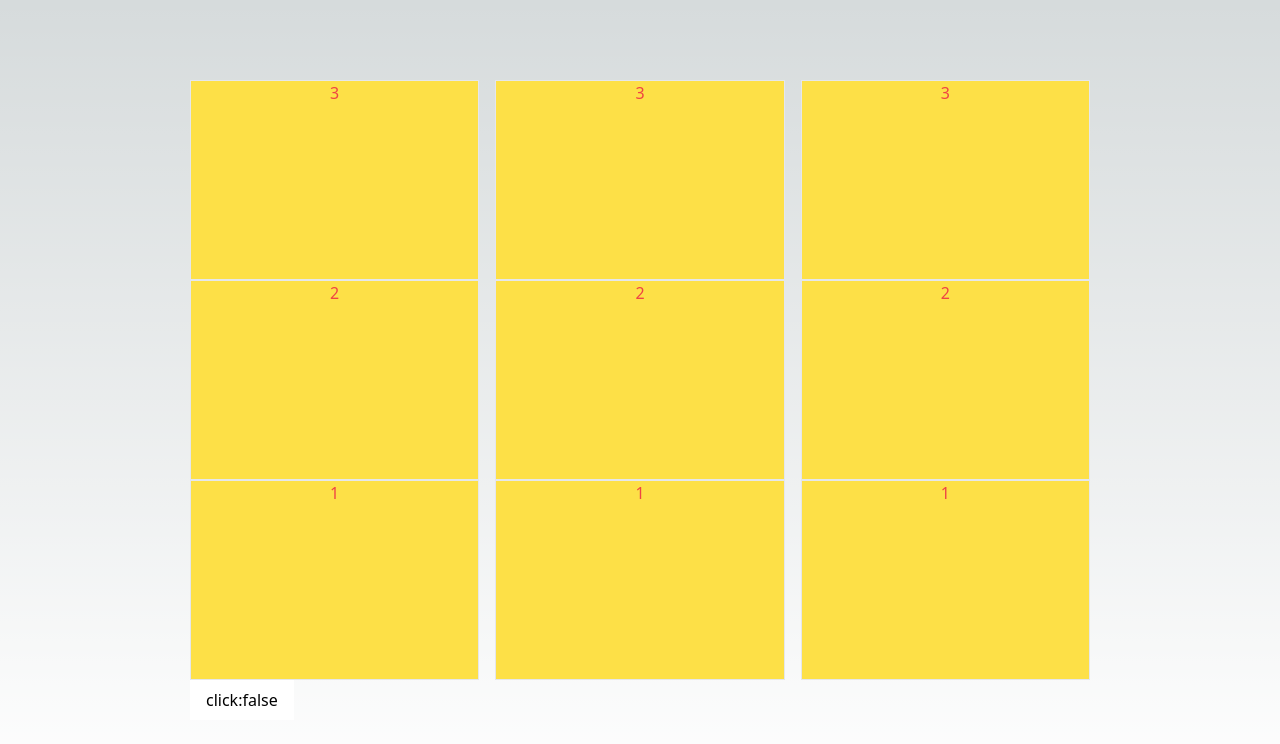
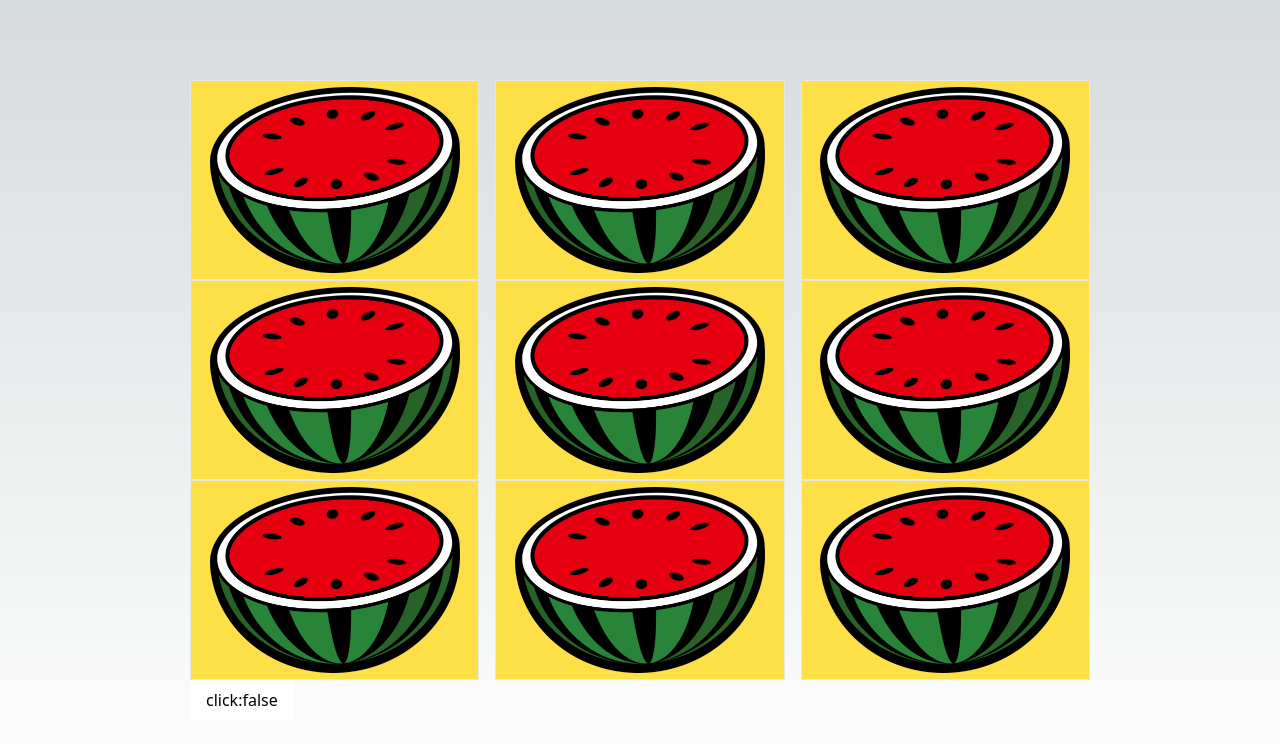
Before and after one commit to rtkjm22/mySlotApp, a Next.js app: page / in a window 1280 px wide. Shown: the top 744 px of the page. Built offline with nearby package versions, Linux system fonts and the light colour scheme.

Commit message:
ADD:スロット目画像をリールに落とし込む

```diff
--- a/src/components/Molecules/Reel.tsx
+++ b/src/components/Molecules/Reel.tsx
@@ -1,3 +1,4 @@
+import Image from 'next/image'
 import { Reel } from './Reel.alias'
 
 const Reel = ({ position, active, reelArr, resultArr }: Reel) => {
@@ -9,29 +10,35 @@ const Reel = ({ position, active, reelArr, resultArr }: Reel) => {
           active ? 'visible opacity-100' : `opacity-0 h-0`
         }`}
       >
-        <ul className={`text-blue-500 animate-slide-bottom-${position}`}>
+        <ul className={`animate-slide-bottom-${position}`}>
           {reelArr.map((item, index) => (
             <li
               key={`${item}-${index}`}
-              className={`w-full h-[200px] text-center border ${
-                index % 2 === 0 ? 'bg-blue-50' : ''
-              }`}
+              className={`w-full h-[200px] text-center border flex justify-center items-center`}
             >
-              {item}
+              <Image
+                src={`/img/reel_${item}.png`}
+                alt="リールの出目"
+                width={250}
+                height={250}
+                className={`object-contain`}
+              />
             </li>
           ))}
         </ul>
-        <ul
-          className={`text-red-500 opacity-0 animate-slide-bottom-${position}`}
-        >
+        <ul className={`opacity-0 animate-slide-bottom-${position}`}>
           {reelArr.map((item, index) => (
             <li
               key={`${item}2-${index}`}
-              className={`w-full h-[200px] text-center border ${
-                index % 2 === 0 ? 'bg-red-50' : ''
-              }`}
+              className={`w-full h-[200px] text-center border flex justify-center items-center`}
             >
-              {item}
+              <Image
+                src={`/img/reel_${item}.png`}
+                alt="リールの出目"
+                width={250}
+                height={250}
+                className={`object-contain`}
+              />
             </li>
           ))}
         </ul>
@@ -43,19 +50,19 @@ const Reel = ({ position, active, reelArr, resultArr }: Reel) => {
           active ? 'invisible' : 'visible'
         }`}
       >
-        <ul
-          className={`text-red-500 ${
-            active ? '' : 'animate-slide-bottom-delay'
-          }`}
-        >
+        <ul className={`${active ? '' : 'animate-slide-bottom-delay'}`}>
           {resultArr.map((item, index) => (
             <li
               key={`${item}2-${index}`}
-              className={`w-full h-[200px] text-center border bg-yellow-300 ${
-                index % 2 === 0 ? 'bg-red-50' : ''
-              }`}
+              className={`w-full h-[200px] text-center border bg-yellow-300 flex justify-center items-center`}
             >
-              {item}
+              <Image
+                src="/img/reel_watermelon.png"
+                alt="リールの出目"
+                width={250}
+                height={250}
+                className={`object-contain`}
+              />
             </li>
           ))}
         </ul>
--- a/src/pages/index.tsx
+++ b/src/pages/index.tsx
@@ -7,6 +7,75 @@ export default function Home() {
   const arr1 = [...Array(20).keys()].map((i) => ++i).sort((a, b) => b - a)
   const arr2 = [...Array(3).keys()].map((i) => ++i).sort((a, b) => b - a)
 
+  const reelLeft = [
+    'bell',
+    'watermelon',
+    'watermelon',
+    'grape',
+    'replay',
+    'bell',
+    'watermelon',
+    'cherry',
+    'bar',
+    'replay',
+    'bell',
+    'watermelon',
+    'watermelon',
+    'grape',
+    'replay',
+    'bell',
+    'watermelon',
+    'seven',
+    'seven',
+    'replay'
+  ]
+
+  const reelMiddle = [
+    'replay',
+    'grape',
+    'cherry',
+    'watermelon',
+    'bell',
+    'replay',
+    'bar',
+    'cherry',
+    'watermelon',
+    'bell',
+    'replay',
+    'grape',
+    'cherry',
+    'watermelon',
+    'bell',
+    'replay',
+    'seven',
+    'seven',
+    'watermelon',
+    'bell'
+  ]
+
+  const reelRight = [
+    'bell',
+    'watermelon',
+    'grape',
+    'replay',
+    'cherry',
+    'bell',
+    'watermelon',
+    'bar',
+    'replay',
+    'cherry',
+    'bell',
+    'watermelon',
+    'grape',
+    'replay',
+    'cherry',
+    'bell',
+    'seven',
+    'seven',
+    'replay',
+    'cherry'
+  ]
+
   const sttSlot = () => {
     setActive(!active)
   }
@@ -15,13 +84,28 @@ export default function Home() {
       <div className="w-[900px]">
         <div className="w-full grid grid-cols-3 gap-4">
           {/* リール（左） */}
-          <Reel position="left" active={active} reelArr={arr1} resultArr={arr2}/>
+          <Reel
+            position="left"
+            active={active}
+            reelArr={reelLeft}
+            resultArr={arr2}
+          />
 
           {/* リール（中央） */}
-          <Reel position="middle" active={active} reelArr={arr1} resultArr={arr2}/>
+          <Reel
+            position="middle"
+            active={active}
+            reelArr={reelMiddle}
+            resultArr={arr2}
+          />
 
           {/* リール（右） */}
-          <Reel position="right" active={active} reelArr={arr1} resultArr={arr2}/>
+          <Reel
+            position="right"
+            active={active}
+            reelArr={reelRight}
+            resultArr={arr2}
+          />
         </div>
 
         <button className="px-4 py-2 bg-white text-black" onClick={sttSlot}>
```
